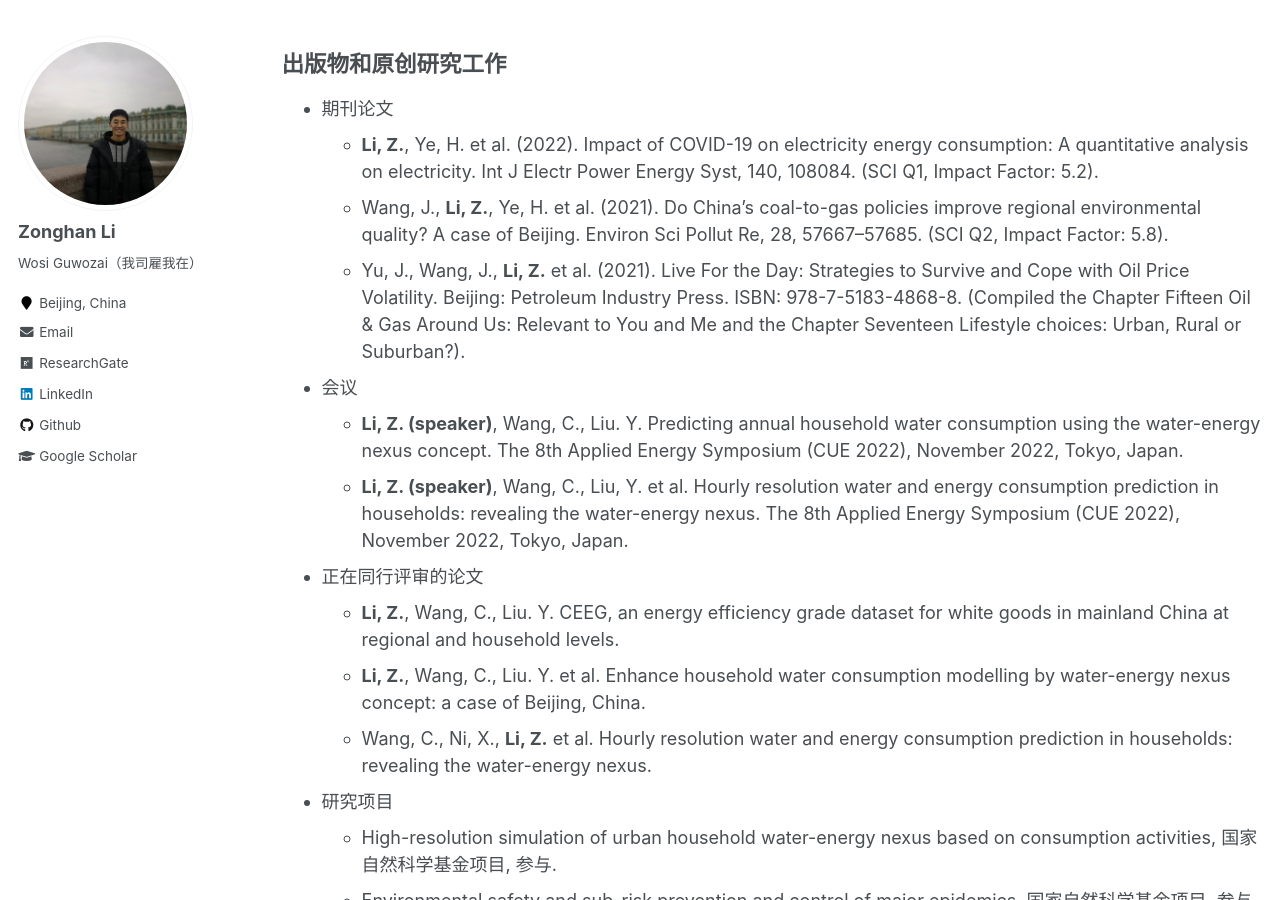
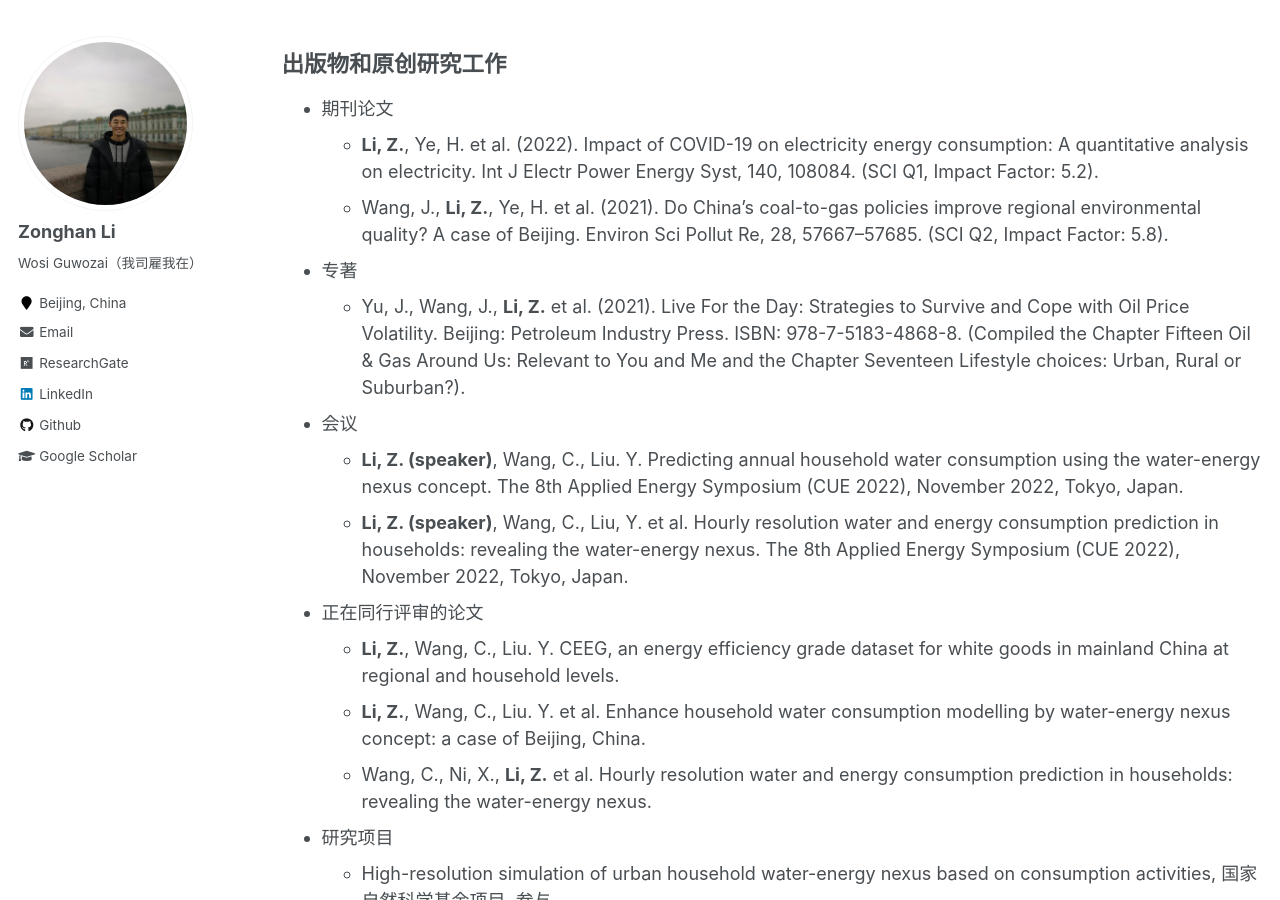
Before and after one commit to lzh3278/lzh.github.io, a Jekyll site: the page built from _pages/cv-chn.md, in a window 1280 px wide and 900 px high, scrolled down 1079 px. Built offline with Jekyll 4.4.1, drawn with Linux system fonts in a browser that asks for light colours.

Commit message:
Update cv-chn.md

```diff
--- a/_pages/cv-chn.md
+++ b/_pages/cv-chn.md
@@ -41,6 +41,7 @@ redirect_from:
 * 期刊论文
     * **Li, Z.**, Ye, H. et al. (2022). Impact of COVID-19 on electricity energy consumption: A quantitative analysis on electricity. Int J Electr Power Energy Syst, 140, 108084. (SCI Q1, Impact Factor: 5.2).
     * Wang, J., **Li, Z.**, Ye, H. et al. (2021). Do China’s coal-to-gas policies improve regional environmental quality? A case of Beijing. Environ Sci Pollut Re, 28, 57667–57685. (SCI Q2, Impact Factor: 5.8).
+* 专著
     * Yu, J., Wang, J., **Li, Z.** et al. (2021). Live For the Day: Strategies to Survive and Cope with Oil Price Volatility. Beijing: Petroleum Industry Press. ISBN: 978-7-5183-4868-8. (Compiled the Chapter Fifteen Oil & Gas Around Us: Relevant to You and Me and the Chapter Seventeen Lifestyle choices: Urban, Rural or Suburban?).
 * 会议
     * **Li, Z. (speaker)**, Wang, C., Liu. Y. Predicting annual household water consumption using the water-energy nexus concept. The 8th Applied Energy Symposium (CUE 2022), November 2022, Tokyo, Japan.
```
